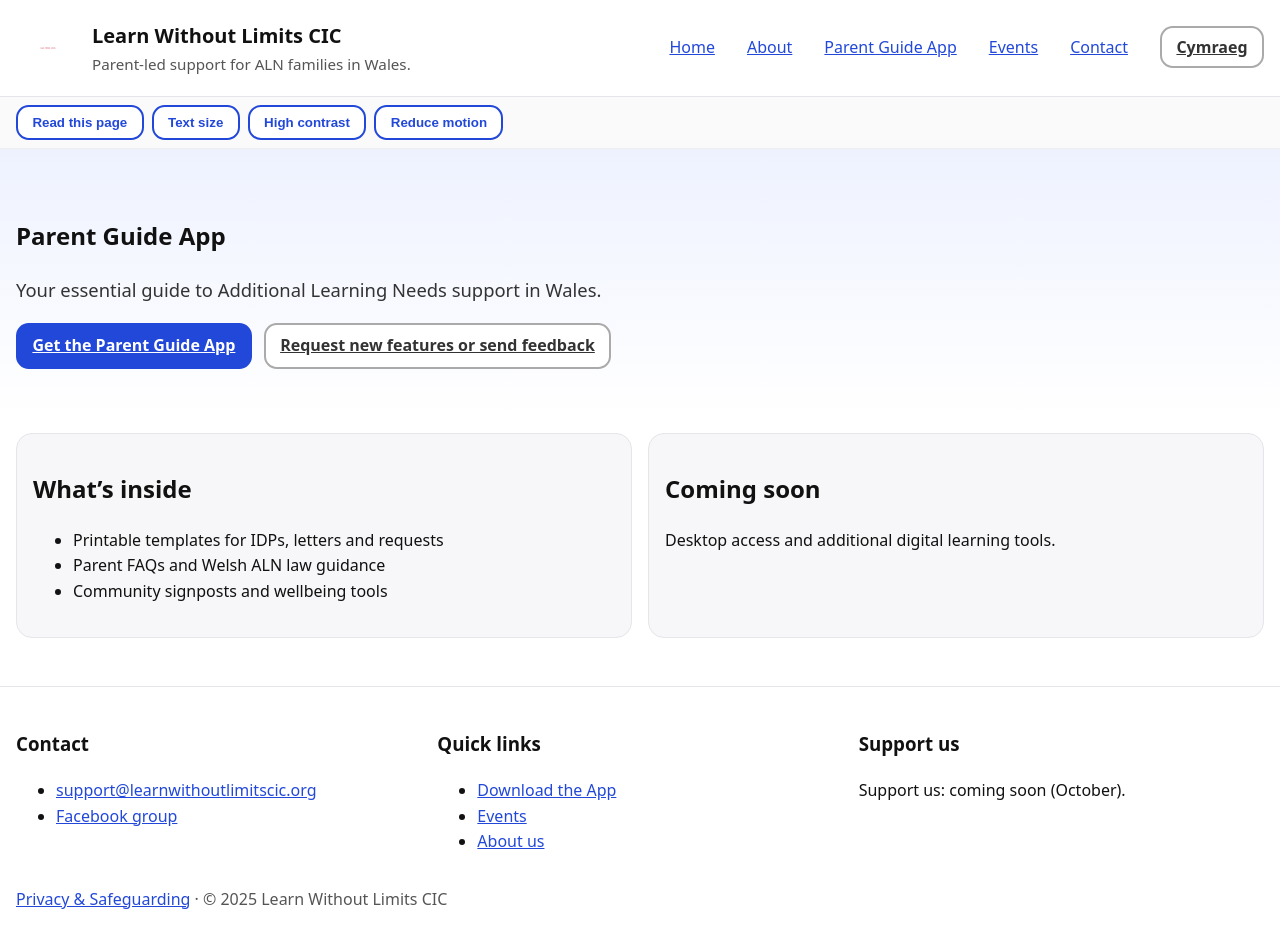
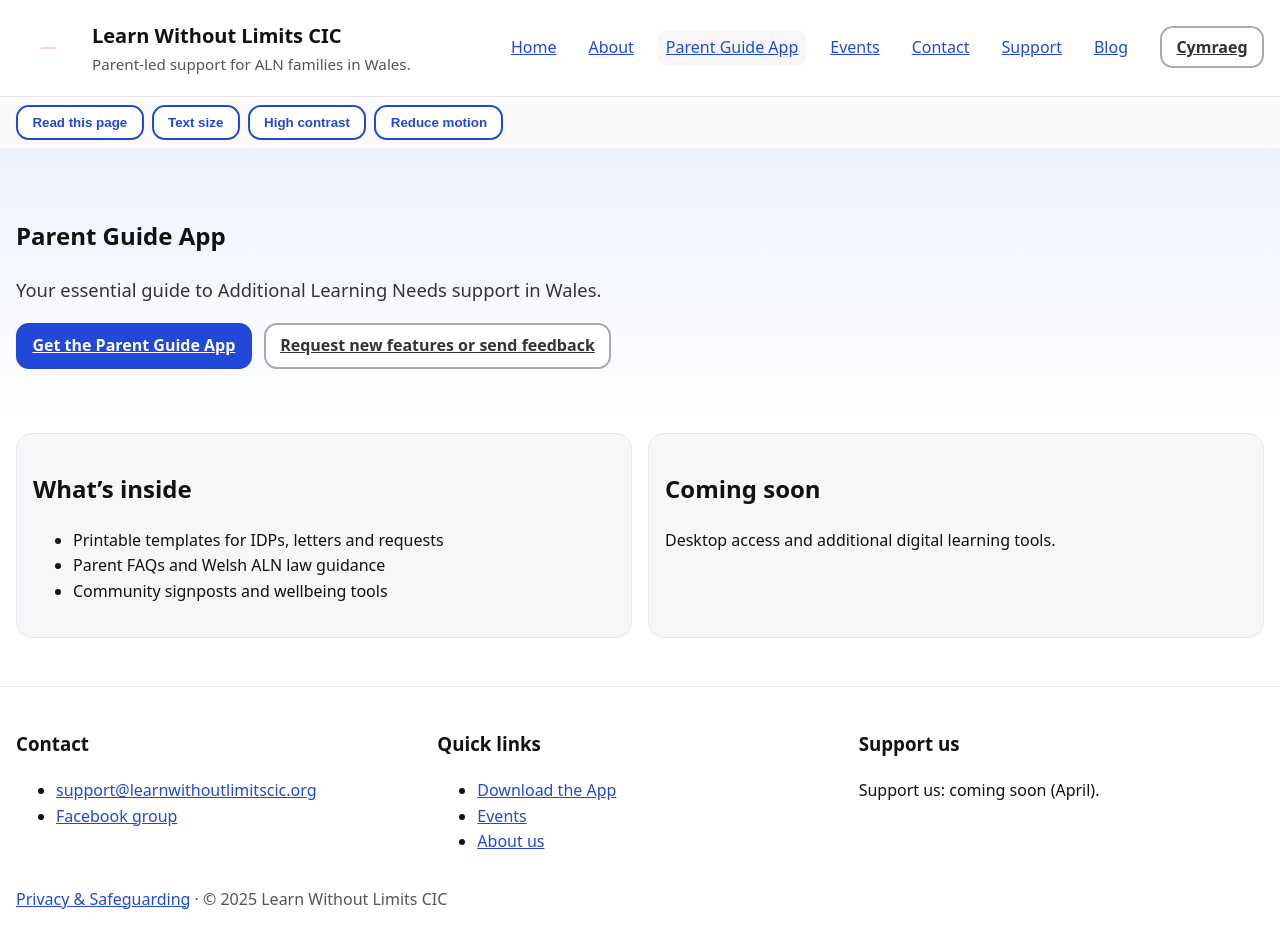
Before and after one commit to StephShobiye/learnwithoutlimitscic.github.io, a Jekyll site: the page app.en.html, which Jekyll copies as it is, in a window 1280 px wide and 936 px high. Built offline with Jekyll 4.4.1, drawn with Linux system fonts in a browser that asks for light colours.

Commit message:
Update app.en.html
Replace Blogger link with new blog.learnwithoutlimitscic.org in navigation

```diff
--- a/app.en.html
+++ b/app.en.html
@@ -25,9 +25,11 @@
       <ul>
         <li><a href="/index.en.html">Home</a></li>
         <li><a href="/about.en.html">About</a></li>
-        <li><a href="/app.en.html">Parent Guide App</a></li>
+        <li><a href="/app.en.html" aria-current="page">Parent Guide App</a></li>
         <li><a href="/events.en.html">Events</a></li>
         <li><a href="/contact.en.html">Contact</a></li>
+        <li><a href="/support.en.html">Support</a></li>
+        <li><a href="https://blog.learnwithoutlimitscic.org/">Blog</a></li>
       </ul>
     </nav>
     <nav class="lang-switch" aria-label="Language switch">
@@ -49,12 +51,12 @@
   <div class="hero-actions">
     <a class="btn primary"
       href="https://StephShobiye.github.io/aln-parent-guide-app/"
-       target="_blank" rel="noopener">
-       Get the Parent Guide App
+      target="_blank" rel="noopener">
+      Get the Parent Guide App
     </a>
     <a class="btn ghost"
-       href="mailto:support@learnwithoutlimitscic.org">
-       Request new features or send feedback
+      href="mailto:support@learnwithoutlimitscic.org">
+      Request new features or send feedback
     </a>
   </div>
 </section>
@@ -74,7 +76,6 @@
     <p>Desktop access and additional digital learning tools.</p>
   </article>
 </section>
-
 
   </main>
   <footer class="site-footer" role="contentinfo">
@@ -96,7 +97,7 @@
       </div>
       <div>
         <h3>Support us</h3>
-        <p>Support us: coming soon (October).</p>
+        <p>Support us: coming soon (April).</p>
       </div>
     </div>
     <div class="legal">
```
